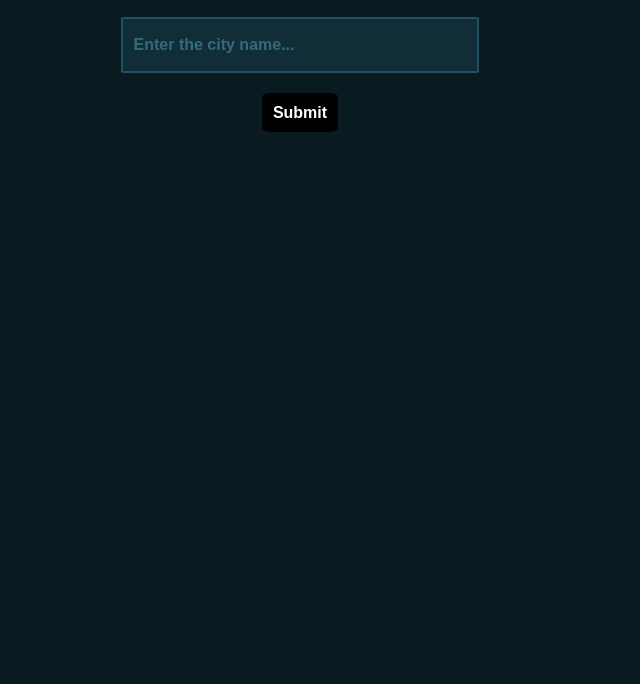
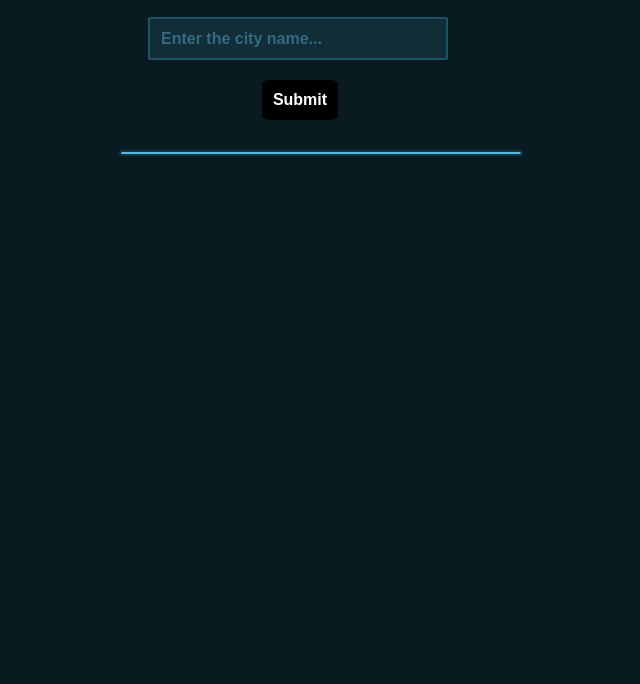
Before and after one commit to VAMSHIBIRRU/Weather-Report, a plain HTML site: page index.html in a window 1280 px wide. Shown: the part 116-800 px from the top of the page, without its empty margins (340-980 px from the left). Drawn offline with Linux system fonts and the light colour scheme.

Commit message:
Update style.css

```diff
--- a/style.css
+++ b/style.css
@@ -6,6 +6,10 @@
 body{
     background: #091a20;
     width: 100%;
+    justify-content: center;
+    align-items: center;
+    display: flex;
+
 }
 
 .container-fluid{
@@ -35,8 +39,8 @@ body{
     background: transparent;
 }
 .inputs input[type="text"] {
-    height: 3.5rem;
-    width: 100%;
+
+    width: 300px;
 
     font-weight: bold;
     font-size: 100%;
@@ -70,11 +74,11 @@ body{
 }
 .display {
     text-align: center;
-    width: 100%;
+    width: 400px;
     justify-content: center;
     display: block;
     color: #16a864;
-    opacity: 0;
+    opacity: 1;
     min-height: auto;
     outline: none !important;
     border-radius: 2px;
```
